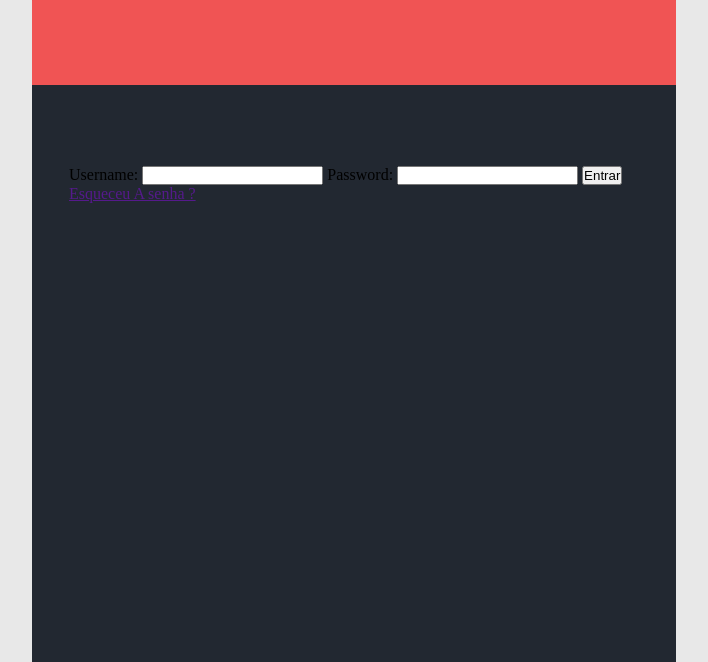
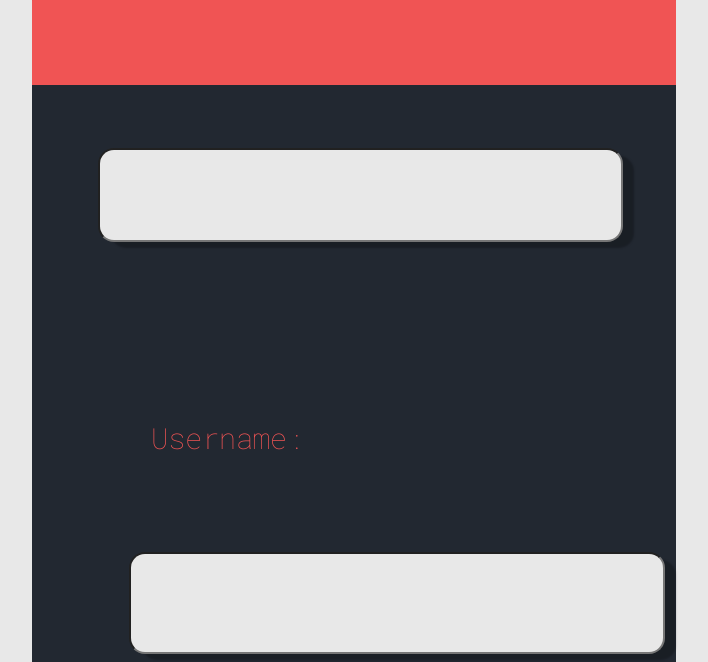
Before and after one commit to IvanSaavedra7/ProjectFormCSS, a plain HTML site: page index.html in a window 1280 px wide. Shown: the part 120-782 px from the top of the page, without its empty margins (383-1091 px from the left). Drawn offline with Linux system fonts and the light colour scheme.

Commit message:
arrumando CSS

```diff
--- a/css/style.css
+++ b/css/style.css
@@ -49,12 +49,13 @@ form {
   top: 223px;
 }
 
-label #username {
+label#username {
   position: absolute;
   width: 143px;
   height: 46px;
   left: 82px;
   top: 249px;
+
   font-family: Roboto Mono;
   font-style: normal;
   font-weight: 300;
@@ -64,47 +65,89 @@ label #username {
   align-items: center;
   text-align: center;
   letter-spacing: -0.015em;
-  color: #F05454;
+
+  color: var(--primary-color);
 }
 
-input #username {
+input#username {
+  position: absolute;
+  width: 90%;
+  height: 15%;
+  left: 5%;
+  top: -3%;
+  background: var(--quarto-color);
+  box-shadow: 12px 7px 2px -1px rgb(0 0 0 / 25%);
+  border-radius: 16px;
+}
+
+label#password {
+  position: absolute;
+  width: 143px;
+  height: 46px;
+  left: 93px;
+  top: 412px;
+
+  font-family: Roboto Mono;
+  font-style: normal;
+  font-weight: 300;
+  font-size: 29px;
+  line-height: 38px;
+  display: flex;
+  align-items: center;
+  text-align: center;
+  letter-spacing: -0.015em;
+
+  color: var(--primary-color);
+}
+
+input#password {
   position: absolute;
   width: 532px;
   height: 98px;
   left: 60px;
-  top: 223px;
-  background: #E8E8E8;
+  top: 386px;
+
+  background: var(--quarto-color);
   box-shadow: 12px 7px 2px -1px rgba(0, 0, 0, 0.25);
   border-radius: 16px;
 }
 
-label #password {
-  position: absolute;
-  width: 532px;
-  height: 98px;
-  left: 60px;
-  top: 223px;
-}
-
-input #password {
-  position: absolute;
-  width: 532px;
-  height: 98px;
-  left: 60px;
-  top: 223px;
-}
-
-button .confirmed {
+button.confimed {
   position: absolute;
   width: 360px;
   height: 67px;
   left: 156px;
   top: 582px;
-  background: #F05454;
+
+  background: var(--primary-color);
   border: 5px solid #222831;
   box-sizing: border-box;
   box-shadow: 7px 8px 3px 1px rgba(0, 0, 0, 0.25);
   border-radius: 16px;
+}
+
+a.toForget{
+  position: absolute;
+width: 212px;
+height: 26px;
+left: 81px;
+top: 499px;
+
+font-family: Roboto Mono;
+font-style: normal;
+font-weight: bold;
+font-size: 20px;
+line-height: 26px;
+display: flex;
+align-items: flex-end;
+text-align: center;
+letter-spacing: -0.015em;
+text-decoration-line: underline;
+text-transform: capitalize;
+
+color: #E14B4B;
+
+mix-blend-mode: normal;
 }
 
 button.google {
```
